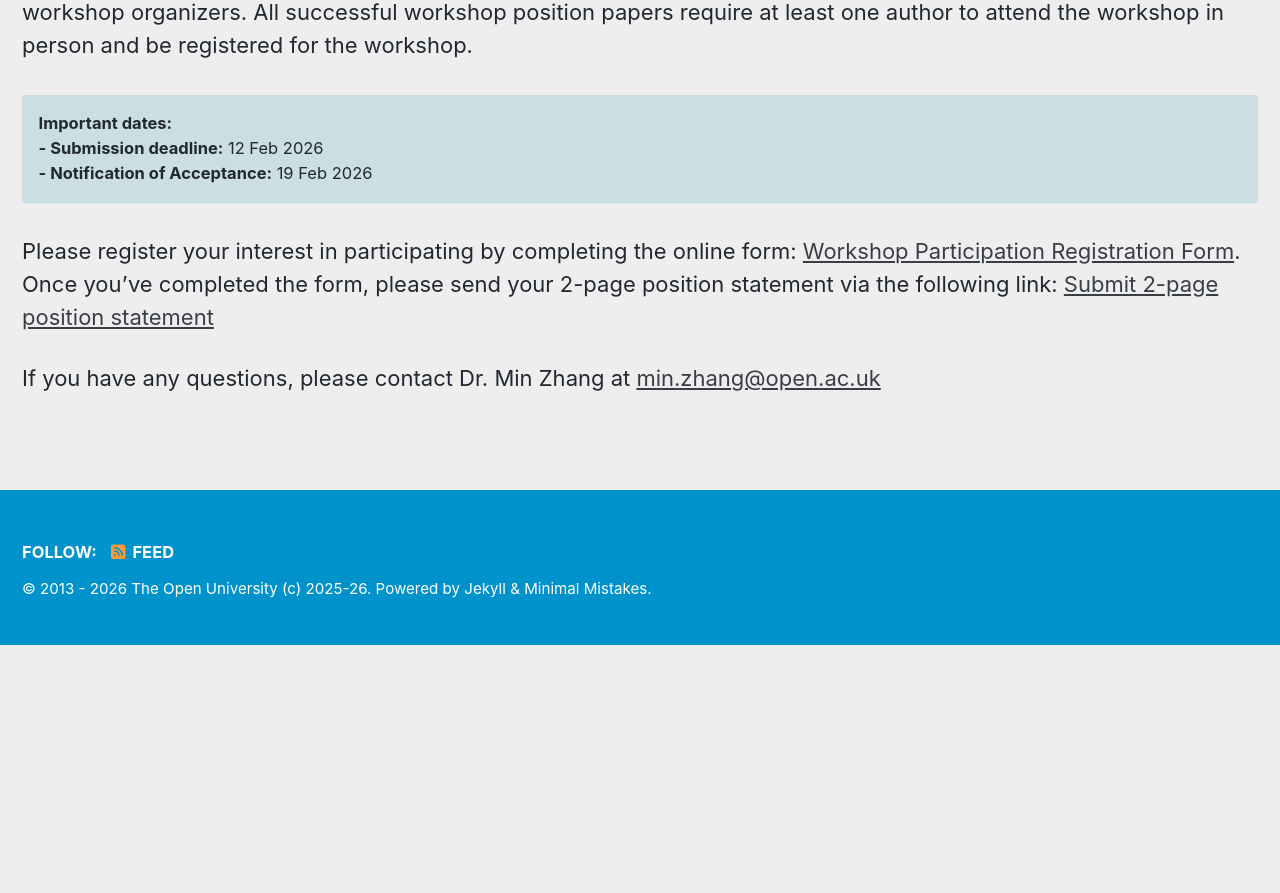
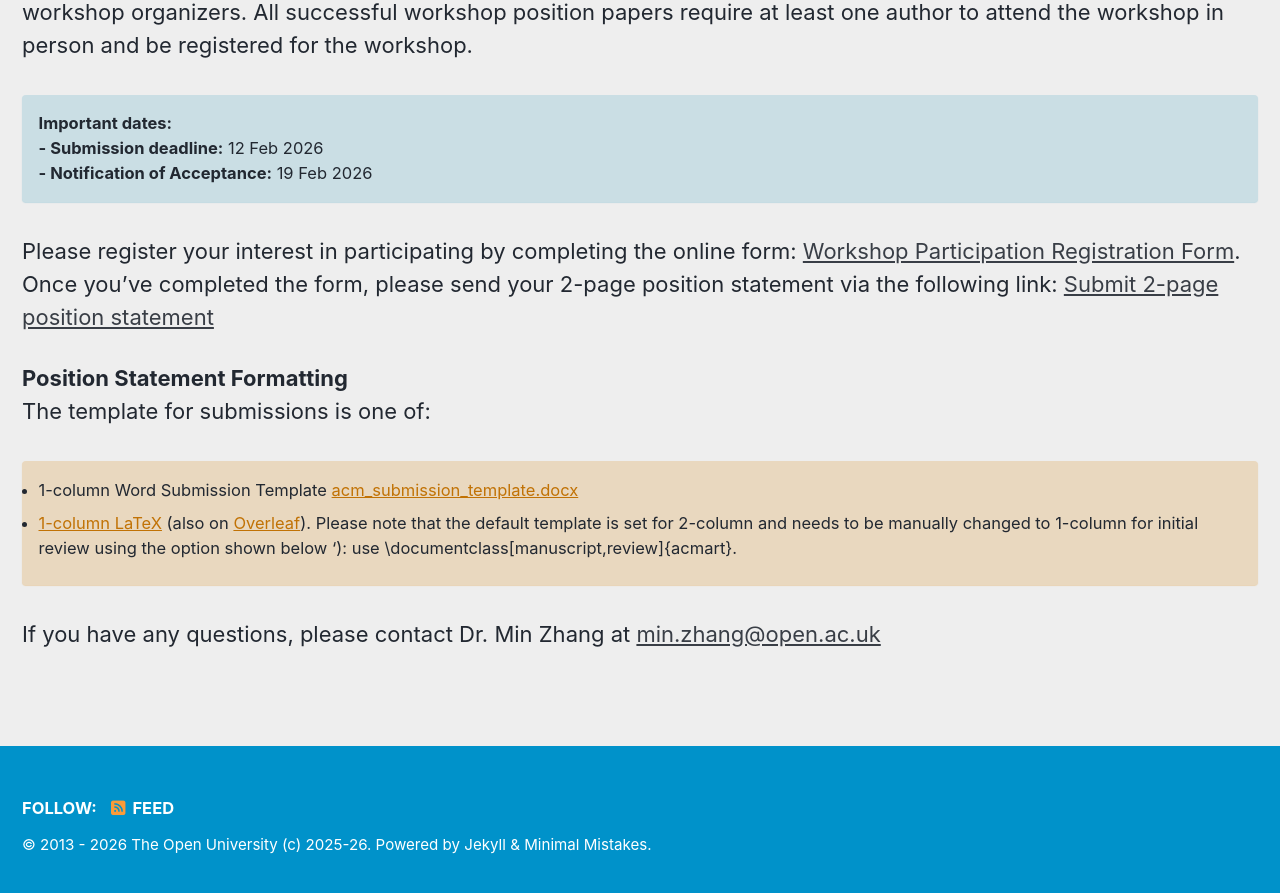
Before and after one commit to ou-cpwo/chi-sird-2026, a Jekyll site: the page built from _pages/cfp.md, in a window 1280 px wide and 900 px high, scrolled down 1236 px. Shown: the top 893 px of the window. Built offline with Jekyll 4.4.1, drawn with Linux system fonts in a browser that asks for light colours; cached includes are drawn as plain includes; our own code applies the rules of GitHub Pages for plain Markdown files; before the commit the page ends 1881 px from its top, so only the background shows below that.

Commit message:
Added paper templates

```diff
--- a/_pages/cfp.md
+++ b/_pages/cfp.md
@@ -44,4 +44,10 @@ Acceptance will be based on workshop relevance and the potential to contribute t
 
 Please register your interest in participating by completing the online form: [Workshop Participation Registration Form](https://forms.office.com/e/negYukPLvZ). Once you've completed the form, please send your 2-page position statement via the following link: [Submit 2-page position statement](mailto:min.zhang@open.ac.uk?subject=CHI%20SIRD%20Workshop%20Position%20Paper)
 
+**Position Statement Formatting**<br/>
+The template for submissions is one of:
+ - 1-column Word Submission Template [acm_submission_template.docx](https://authors.acm.org/binaries/content/assets/publications/taps/acm_submission_template.docx)<br/>
+ - [1-column LaTeX](https://portalparts.acm.org/hippo/latex_templates/acmart-primary.zip) (also on [Overleaf](https://www.overleaf.com/latex/templates/acm-conference-proceedings-master-template/pnrfvrrdbfwt)). Please note that the default template is set for 2-column and needs to be manually changed to 1-column for initial review using the option shown below ‘): use \documentclass[manuscript,review]{acmart}.
+{: .notice--warning}
+
 If you have any questions, please contact Dr. Min Zhang at [min.zhang@open.ac.uk](mailto:min.zhang@open.ac.uk?subject=CHI%20SIRD%20Workshop%20Question)
```
